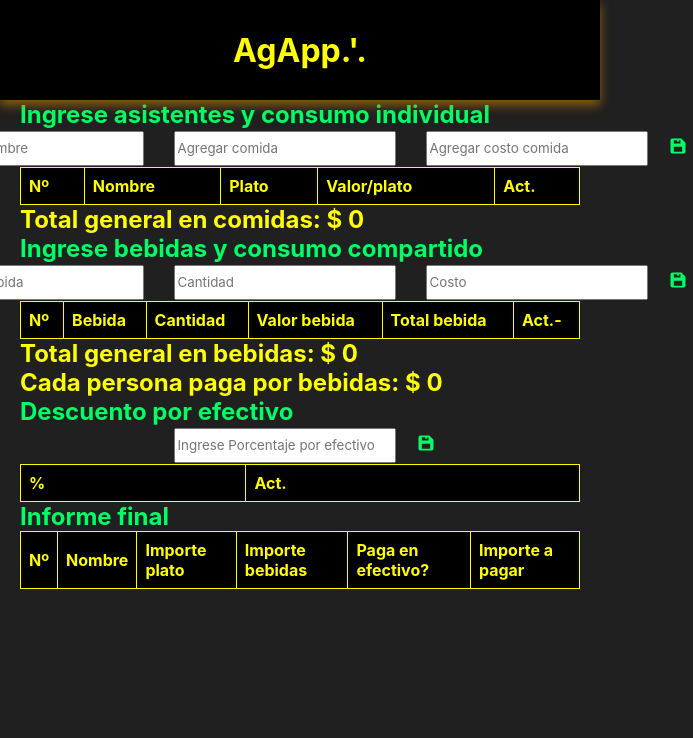
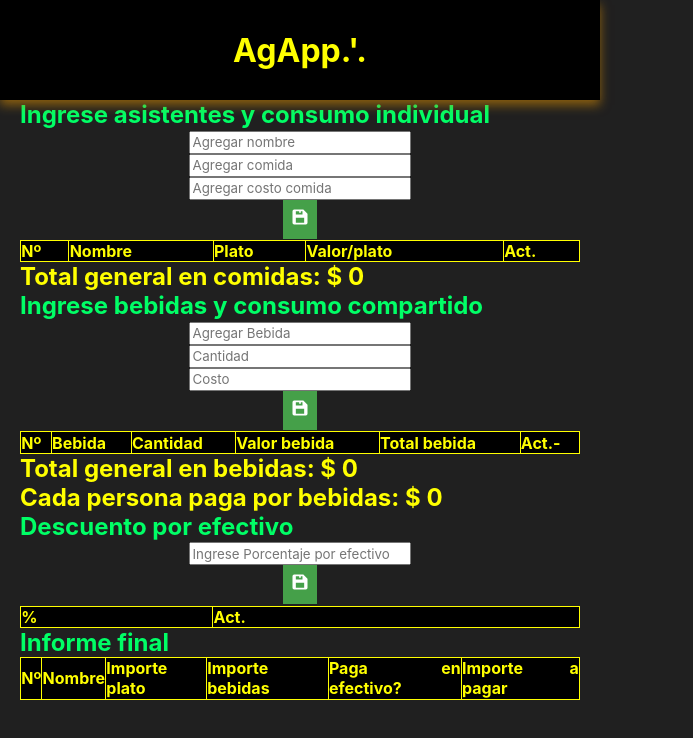
Before and after one commit to elifred2022/agapp, a React (Create React App) app: page / in a window 600 px wide. Shown: the top 738 px of the page, 693 px wide, since content can reach past the window. Built offline with nearby package versions, Linux system fonts and the light colour scheme.

Commit message:
me falto el responsive

```diff
--- a/src/index.css
+++ b/src/index.css
@@ -199,3 +199,167 @@
   box-sizing: border-box;
   justify-content: space-around;
 }
+
+/***responsive****/
+
+/* Estilos para dispositivos móviles (pantallas pequeñas) */
+@media only screen and (max-width: 600px) {
+
+
+
+  header {
+    display: flex;
+  justify-content: center;
+  align-items: center;
+}
+
+
+
+  .formulario {
+    display: grid;
+  justify-content: center;
+  align-items: center;
+
+  }
+
+  .label-container {
+    position: relative;
+  top: 50%;
+  left: 50%;
+  transform: translate(-50%, -50%);
+  }
+
+  .verde_name {
+    font-size: 18px;
+  }
+
+  /* Ajusta los márgenes y padding según tus necesidades */
+  .contenedor {
+    padding: 10px;
+  }
+
+  /* Ejemplo: ajusta el ancho de la lista de elementos */
+  .lista-elementos {
+    width: 100%;
+  }
+
+  /**** estilos d tablas **/
+.styled-table {
+  border-collapse: collapse; /* Collapses the borders to make them look like a single border */
+  width: 100%; /* Optional: Sets the width of the table */
+  justify-content: space-between;
+}
+
+.styled-table th,
+.styled-table td, tr {
+  border: 1px solid yellow; /* Adds a solid yellow border to all cells */
+  padding: 0.2px; /* Optional: Adds some padding to the cells */
+  text-align: justify; /* Optional: Aligns the text to the left */
+  justify-content: space-between;
+}
+
+.styled-table th, td, tr {
+  background-color: black; /* Optional: Sets the background color of the header cells */
+  color: yellow; /* Optional: Sets the text color of the header cells */
+  justify-content: space-between;
+}
+
+  .my-button_agregar {
+
+    background-color: transparent;
+    border: none;
+    cursor: pointer;
+    padding: 7px;
+    margin:  auto;
+    font-size: 20px;
+    color: white;
+    background-color: #45a049;
+  }
+
+  /****BEBIDAS ***/
+
+
+  .styled-table-bebida {
+    border-collapse: collapse; /* Collapses the borders to make them look like a single border */
+    width: 100%; /* Optional: Sets the width of the table */
+    justify-content: space-between;
+  }
+
+  .styled-table-bebida th,
+  .styled-table-bebida td, tr {
+    border: 1px solid yellow; /* Adds a solid yellow border to all cells */
+    padding: 0.1px; /* Optional: Adds some padding to the cells */
+    text-align:justify; /* Optional: Aligns the text to the left */
+    justify-content: space-between;
+  }
+
+  .styled-table-bebida th, td, tr {
+    background-color: black; /* Optional: Sets the background color of the header cells */
+    color: yellow; /* Optional: Sets the text color of the header cells */
+    justify-content: space-between;
+  }
+
+   /*****INFORME**/
+
+   .styled-table-informe {
+    border-collapse: collapse; /* Collapses the borders to make them look like a single border */
+    width: 100%; /* Optional: Sets the width of the table */
+    justify-content: space-between;
+  }
+
+  .styled-table-informe th,
+  .styled-table-informe td, tr {
+    border: 1px solid yellow; /* Adds a solid yellow border to all cells */
+    padding: 0.1px; /* Optional: Adds some padding to the cells */
+    text-align:justify; /* Optional: Aligns the text to the left */
+    justify-content: space-between;
+  }
+
+  .styled-table-informe th, td, tr {
+    background-color: black; /* Optional: Sets the background color of the header cells */
+    color: yellow; /* Optional: Sets the text color of the header cells */
+    justify-content: space-between;
+  }
+
+}
+
+
+
+
+
+/* Estilos para tablets (pantallas medianas) */
+@media only screen and (min-width: 600px) and (max-width: 960px) {
+  .verde_name {
+    font-size: 24px;
+  }
+
+  /* Ajusta los márgenes y padding según tus necesidades */
+  .contenedor {
+    padding: 20px;
+  }
+
+  /* Ejemplo: ajusta el ancho de la lista de elementos */
+  .lista-elementos {
+    width: 70%;
+  }
+}
+
+/* Estilos para pantallas grandes (pantallas anchas) */
+@media only screen and (min-width: 960px) {
+  .verde_name {
+    font-size: 32px;
+  }
+
+  /* Ajusta los márgenes y padding según tus necesidades */
+  .contenedor {
+    padding: 30px;
+  }
+
+  /* Ejemplo: ajusta el ancho de la lista de elementos */
+  .lista-elementos {
+    width: 50%;
+  }
+
+
+
+}
```
